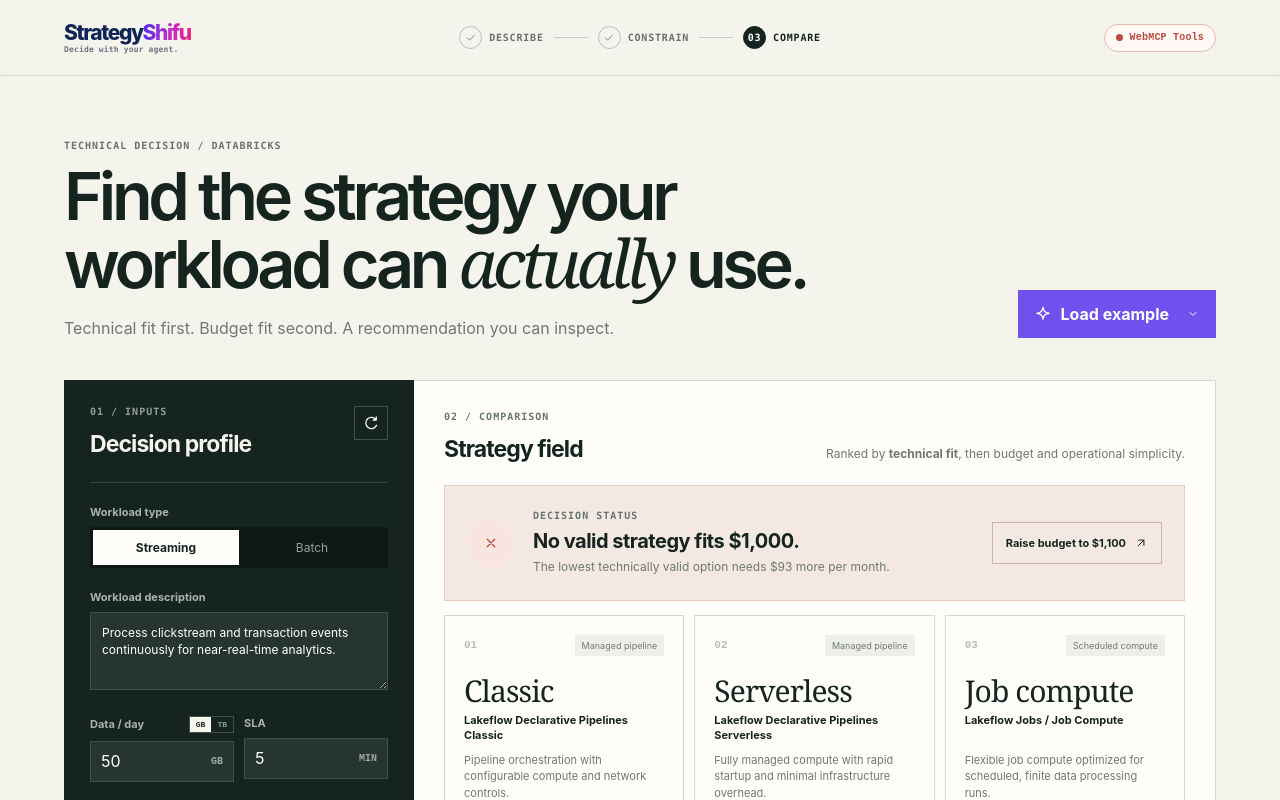
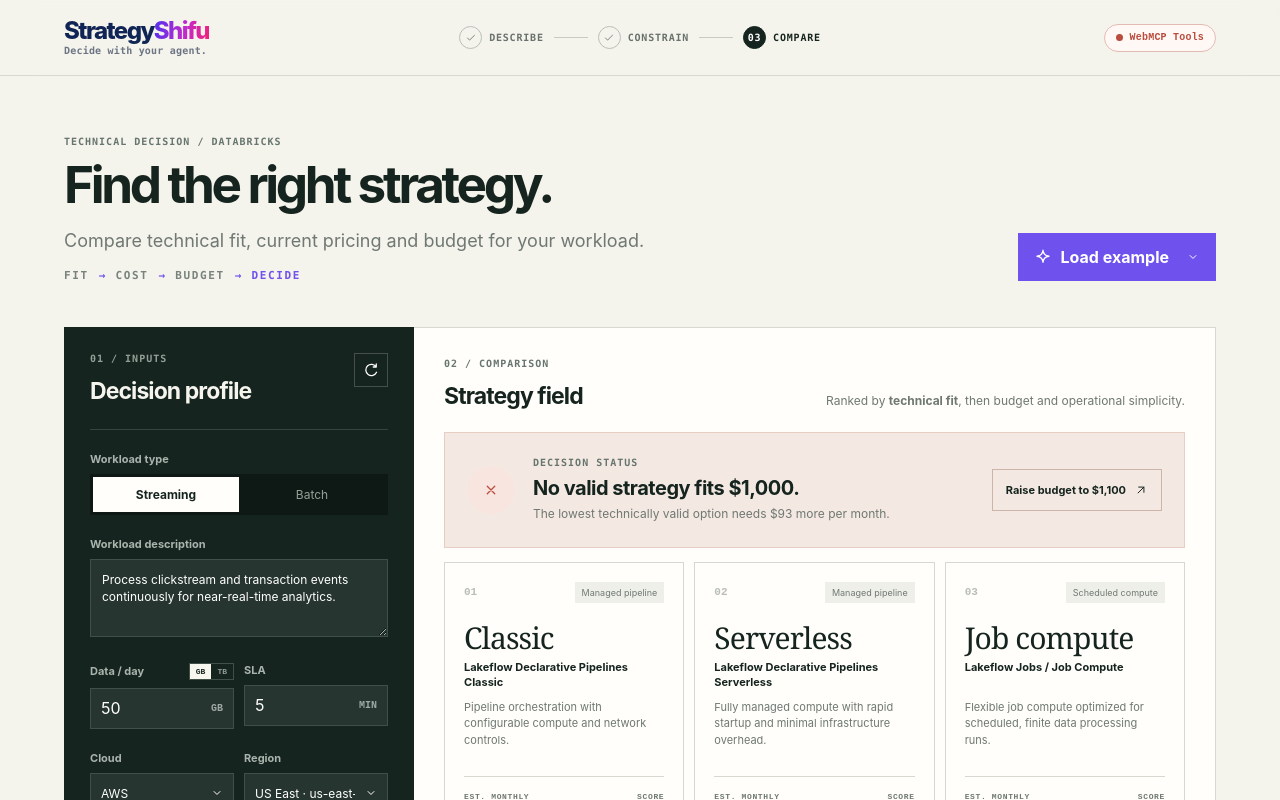
Before and after one commit to g-kannan/strategy-shifu, a Next.js app: page / in a window 1280 px wide. Shown: the top 800 px of the page. Built offline with nearby package versions, Linux system fonts and the light colour scheme.

Commit message:
Tighten decision hero hierarchy

```diff
--- a/app/globals.css
+++ b/app/globals.css
@@ -43,10 +43,10 @@
 }
 .brand { display: inline-flex; width: max-content; align-items: center; text-decoration: none; color: var(--ink); font-weight: 760; letter-spacing: -.03em; }
 .brand-lockup { display: grid; gap: 3px; }
-.brand-wordmark { display: inline-flex; align-items: baseline; font-size: 21px; line-height: 1; letter-spacing: -.065em; font-weight: 800; }
+.brand-wordmark { display: inline-flex; align-items: baseline; font-size: 24px; line-height: 1; letter-spacing: -.065em; font-weight: 800; }
 .brand-wordmark > span { color: #102555; }
 .brand-wordmark > b { font-weight: 800; background: linear-gradient(100deg, #5131ef 0%, #c22acb 56%, #f02278 100%); -webkit-background-clip: text; background-clip: text; color: transparent; }
-.brand-lockup small { color: #6d7584; font: 600 8px/1 ui-monospace, SFMono-Regular, Menlo, monospace; letter-spacing: .02em; }
+.brand-lockup small { color: #6d7584; font: 600 10px/1 ui-monospace, SFMono-Regular, Menlo, monospace; letter-spacing: .02em; }
 .brand-mark { width: 27px; height: 27px; border-radius: 50%; background: var(--ink); display: inline-flex; align-items: center; justify-content: center; }
 .brand-mark:before { content: ""; width: 11px; height: 11px; border-radius: 50%; background: var(--lime); transform: translate(2px, -2px); }
 .brand-mark span { width: 4px; height: 4px; background: var(--ink); border-radius: 50%; margin-left: -7px; margin-top: -4px; }
@@ -80,17 +80,26 @@
 .hero {
   max-width: 1500px;
   margin: 0 auto;
-  padding: 64px clamp(24px, 5vw, 80px) 42px;
+  padding: 60px clamp(24px, 5vw, 80px) 46px;
   scroll-margin-top: 76px;
-  display: flex;
-  justify-content: space-between;
-  align-items: flex-end;
-  gap: 40px;
+}
+.hero-content { max-width: 1200px; }
+.hero-subrow { display: flex; align-items: flex-end; justify-content: space-between; gap: 32px; }
+.hero-subrow > div:first-child { min-width: 0; }
+.decision-framework { display: flex; align-items: center; gap: 10px; margin-top: 16px; color: #78837d; font: 650 11px/1 ui-monospace, SFMono-Regular, Menlo, monospace; letter-spacing: .15em; text-transform: uppercase; }
+.decision-framework i { color: var(--violet); font-style: normal; letter-spacing: 0; }
+.decision-framework b { color: var(--violet); font-weight: 750; }
+.hero h1 {
+  max-width: none;
+  margin: 0;
+  font-size: clamp(42px, 4vw, 52px);
+  line-height: .97;
+  letter-spacing: -.065em;
+  font-weight: 680;
 }
 .eyebrow, .section-index { margin: 0 0 12px; color: #66756e; font: 600 10px/1.2 ui-monospace, SFMono-Regular, Menlo, monospace; letter-spacing: .1em; text-transform: uppercase; }
-.hero h1 { max-width: 850px; margin: 0; font-size: clamp(42px, 5.2vw, 76px); line-height: .99; letter-spacing: -.065em; font-weight: 640; }
 .hero h1 em { font-family: Georgia, serif; font-weight: 400; }
-.hero-copy { margin: 20px 0 0; color: var(--muted); font-size: 16px; }
+.hero-copy { max-width: 680px; margin: 18px 0 0; color: var(--muted); font-size: 18px; line-height: 1.45; }
 .scenario-wrap { position: relative; flex: none; }
 .scenario-button { border: 0; background: var(--violet); color: white; min-height: 48px; padding: 0 16px; display: flex; align-items: center; gap: 9px; font-weight: 650; }
 .scenario-button svg:last-child { width: 14px; margin-left: 8px; }
@@ -249,7 +258,8 @@
 }
 
 @media (max-width: 800px) {
-  .hero { align-items: flex-start; flex-direction: column; padding-top: 40px; }
+  .hero { padding-top: 44px; padding-bottom: 38px; }
+  .hero-subrow { align-items: stretch; flex-direction: column; gap: 20px; }
   .workspace { display: block; }
   .input-panel { position: static; }
   .results-panel { border-left: 1px solid var(--line); }
@@ -267,7 +277,8 @@
   .agent-status { padding: 7px; font-size: 8px; }
   .hero, .workspace { padding-left: 18px; padding-right: 18px; }
   .hero { scroll-margin-top: 66px; }
-  .hero h1 { font-size: 43px; }
+  .hero h1 { font-size: 42px; }
+  .hero-copy { font-size: 17px; }
   .scenario-button { width: 100%; justify-content: center; }
   .scenario-wrap { width: 100%; }
   .scenario-menu { left: 0; right: auto; width: 100%; }
--- a/components/decision-workspace.tsx
+++ b/components/decision-workspace.tsx
@@ -113,10 +113,15 @@
       </header>
 
       <section className="hero" id="top">
+        <div className="hero-content">
+          <p className="eyebrow">TECHNICAL DECISION / DATABRICKS</p>
+          <h1>Find the right strategy.</h1>
+          <div className="hero-subrow">
             <div>
-          <p className="eyebrow">TECHNICAL DECISION / DATABRICKS</p>
-          <h1>Find the strategy your workload can <em>actually</em> use.</h1>
-          <p className="hero-copy">Technical fit first. Budget fit second. A recommendation you can inspect.</p>
+              <p className="hero-copy">Compare technical fit, current pricing and budget for your workload.</p>
+              <div className="decision-framework" aria-label="Decision framework">
+                <span>FIT</span><i aria-hidden="true">→</i><span>COST</span><i aria-hidden="true">→</i><span>BUDGET</span><i aria-hidden="true">→</i><b>DECIDE</b>
+              </div>
             </div>
             <div className="scenario-wrap">
               <button className="scenario-button" onClick={() => setScenarioMenu((open) => !open)} aria-expanded={scenarioMenu}>
@@ -134,6 +139,8 @@
                   </button>
                 </div>
               )}
+            </div>
+          </div>
         </div>
       </section>
 
```
Lines whose indentation alone changed are shown as unchanged.
